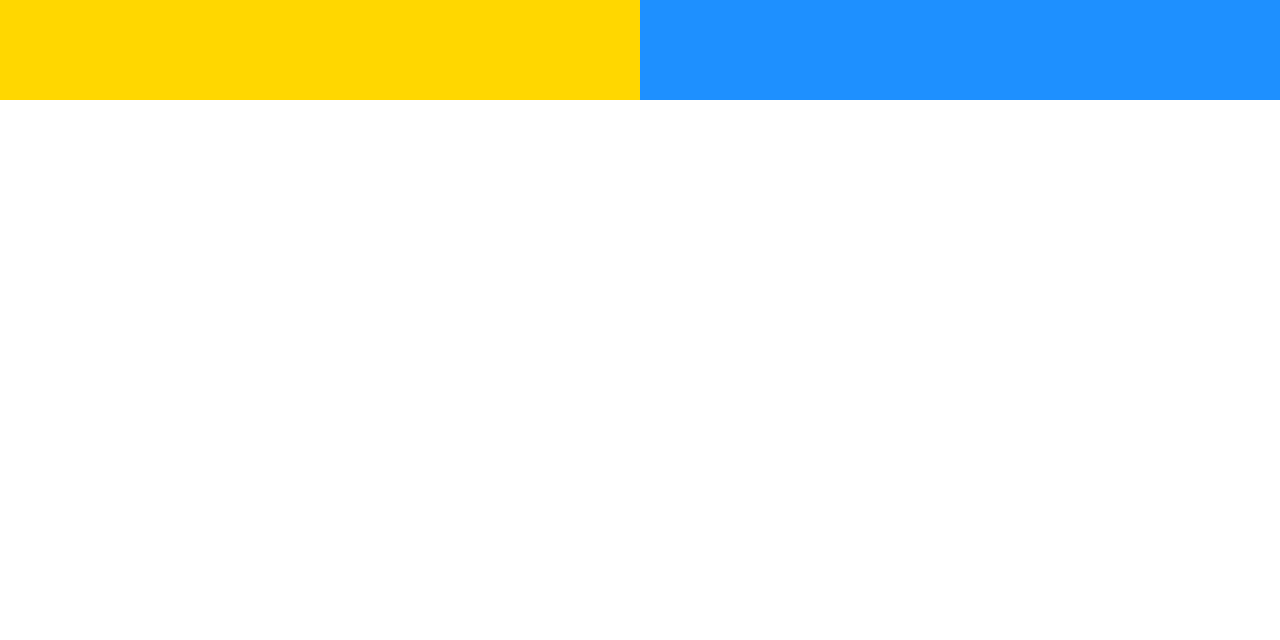
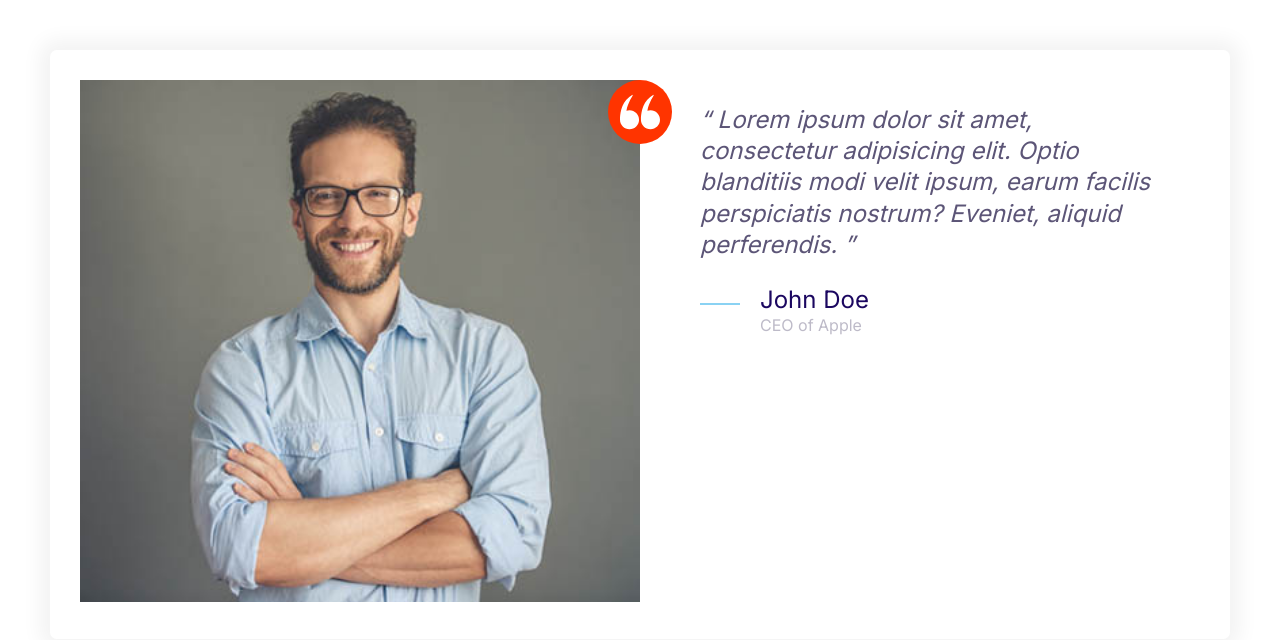
Before and after one commit to pankotskyi/artemify, a plain HTML site: page index.html in a window 1280 px wide. Drawn offline with Linux system fonts and the light colour scheme.

Commit message:
Set up testimonials.

```diff
--- a/css/styles.css
+++ b/css/styles.css
@@ -167,6 +167,10 @@ a {
   fill: var(--color-primary);
 }
 
+.icon--white {
+  fill: #fff;
+}
+
 .icon-container {
   background-color: #f3f9fa;
   display: inline-flex;
@@ -175,6 +179,10 @@ a {
   width: 64px;
   align-items: center;
   justify-content: center;
+}
+
+.icon-container--accent {
+  background-color: var(--color-accent);
 }
 
 /* Buttons */
@@ -432,3 +440,34 @@ a {
     grid-template-columns: 1fr 1fr 1fr;
   }
 }
+
+/* Testimonials */
+
+.testimonial {
+  padding: 3rem;
+}
+
+.testimonial__image-container {
+  position: relative;
+}
+
+.testimonial__image-container > .icon-container {
+  position: absolute;
+  top: 0;
+  right: -32px;
+}
+
+.testimonial__image {
+  width: 100%;
+}
+
+@media screen and (min-width: 768px) {
+  .testimonial .quote,
+  .testimonial .media__name {
+    font-size: 2.4rem;
+  }
+
+  .testimonial .quote {
+    margin-left: 6rem;
+  }
+}
--- a/index.html
+++ b/index.html
@@ -14,10 +14,42 @@
     <link rel="stylesheet" href="css/normalize.css" />
     <link rel="stylesheet" href="css/styles.css" />
   </head>
-  <body>
-    <div class="grid grid-col-2">
-      <div style="height: 100px; background-color: gold"></div>
-      <div style="height: 100px; background-color: dodgerblue"></div>
+  <body style="padding: 5rem">
+    <div class="card testimonial">
+      <div class="grid grid-col-2">
+        <div class="testimonial__image-container">
+          <img
+            class="testimonial__image"
+            src="/images/testimonial.jpg"
+            alt="A happy customer"
+          />
+          <span class="icon-container icon-container--accent">
+            <svg class="icon icon--white">
+              <use xlink:href="/images/sprite.svg#quotes"></use>
+            </svg>
+          </span>
+        </div>
+        <blockquote class="quote">
+          <p class="text__quote">
+            Lorem ipsum dolor sit amet, consectetur adipisicing elit. Optio
+            blanditiis modi velit ipsum, earum facilis perspiciatis nostrum?
+            Eveniet, aliquid perferendis.
+          </p>
+          <footer>
+            <div class="media">
+              <div class="media__image">
+                <svg class="icon icon--primary">
+                  <use xlink:href="/images/sprite.svg#line"></use>
+                </svg>
+              </div>
+              <div class="media__body">
+                <h3 class="media__name">John Doe</h3>
+                <p class="quote__desc">CEO of Apple</p>
+              </div>
+            </div>
+          </footer>
+        </blockquote>
+      </div>
     </div>
   </body>
 </html>
```
Also changed, not shown: images/testimonial.jpg (added).
